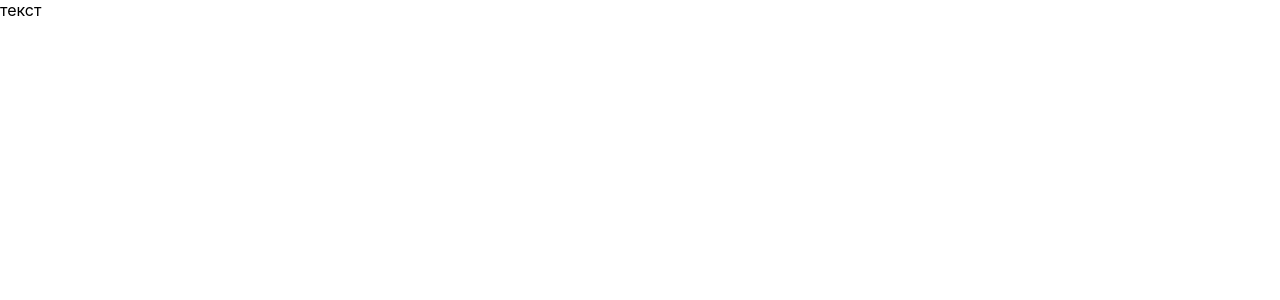
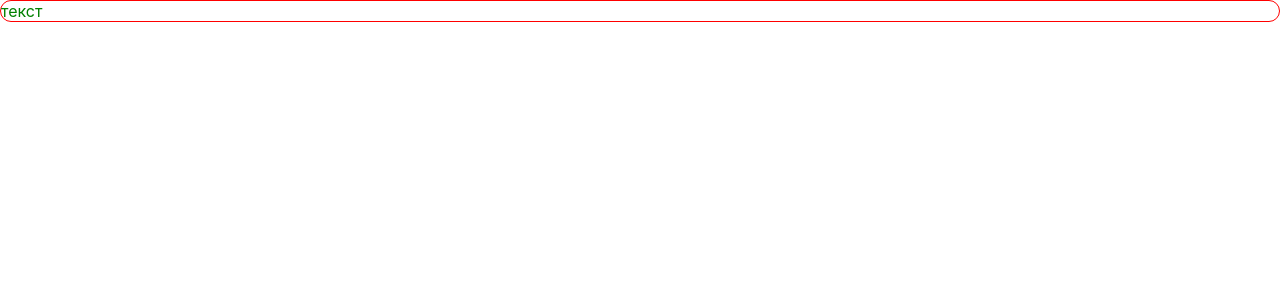
Before and after one commit to IrshakAnna-Mariia/LearnReact, a React (Create React App) app in the folder lesson_1/: page / in a window 1280 px wide. Shown: the top 300 px of the page. Built offline with nearby package versions, Linux system fonts and the light colour scheme.

Commit message:
Lesson_1. Task 7

```diff
--- a/lesson_1/src/App.js
+++ b/lesson_1/src/App.js
@@ -1,14 +1,12 @@
 import useStyles from './styles'
-import logo from './logo.svg';
 import './App.css';
 
 function App() {
   const classes = useStyles();
-  const str = 'block'
 
 
   return (
-    <div className={str}>
+    <div className={classes.root}>
       текст
     </div>
   );
--- a/lesson_1/src/styles.js
+++ b/lesson_1/src/styles.js
@@ -2,7 +2,9 @@ import { createUseStyles } from 'react-jss'
 
 const useStyles = createUseStyles({
   root: {
-
+    color: 'green',
+    border: '1px solid red',
+    borderRadius: 30,
   }
 })
 
```
